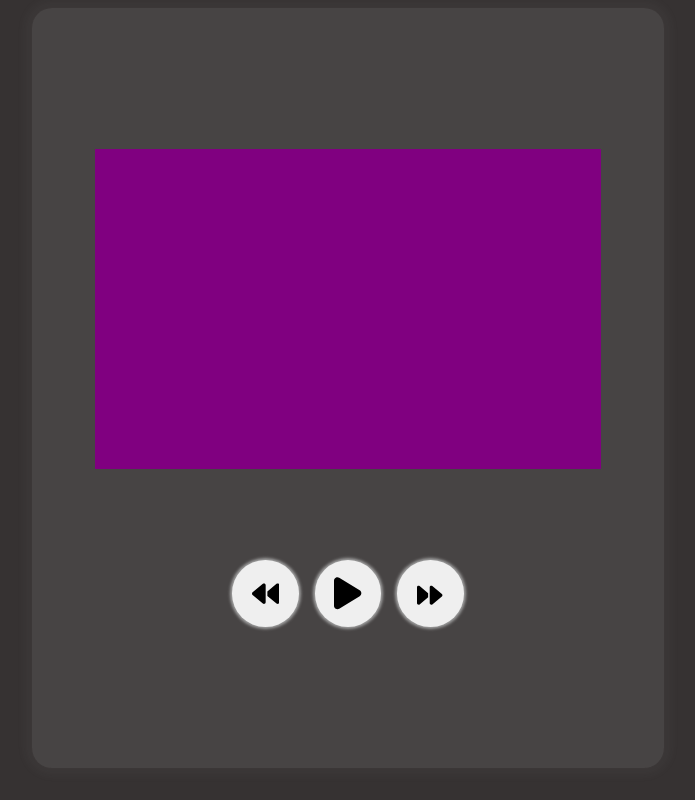
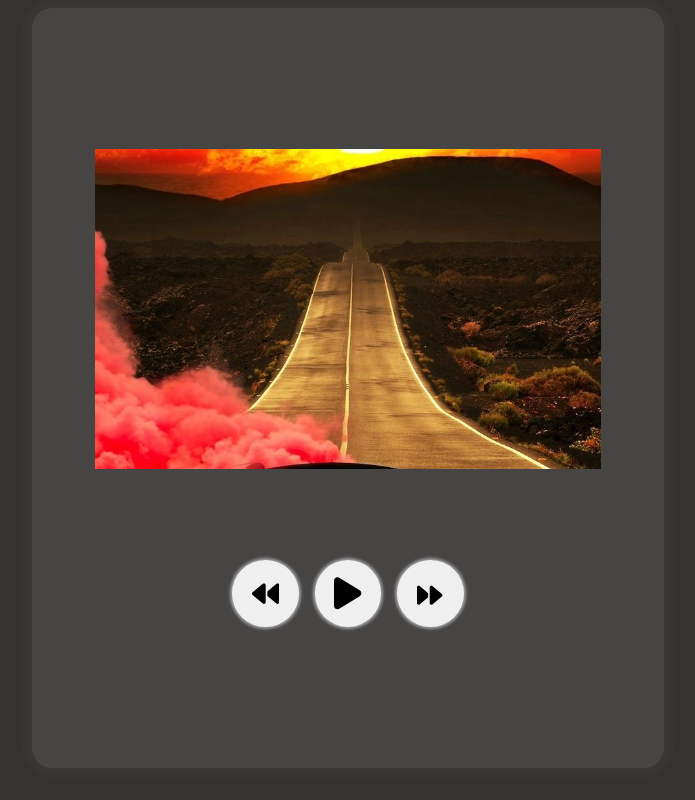
Before and after one commit to wazirwazir/My-Music-Player, a plain HTML site: page index.html in a window 1280 px wide. Both pictures are taken after a click on the button 722 px from the left and 593 px from the top of the page. Shown: the whole page, without its empty margins (292-987 px from the left). Drawn offline with Linux system fonts and the light colour scheme.

Commit message:
fixed the nextBtn

```diff
--- a/index.html
+++ b/index.html
@@ -9,7 +9,9 @@
 </head>
 <body>
     <main>
-        <div class="img-container"></div>
+        <div class="img-container">
+          <img src="scr/img/20230624_173024.jpg" alt="">
+        </div>
         <div class="controls">
             <marquee id="songTitle" behavior="" direction="leftt">Young Dumb & Broke - (Musicfire.in).mp3</marquee>
             <div class="currentAud"><audio id="audio"  src=".\scr\music\02 - Young Dumb & Broke - (Musicfire.in).mp3"></audio></div>
--- a/scr/index.js
+++ b/scr/index.js
@@ -6,7 +6,7 @@ let playsign = document.querySelector('.playsign')
 let pauseign = document.querySelector('.pausesign')
 let currenAud = document.querySelector('.currentAud')
 let songTitle = document.getElementById('songTitle')
-
+let musicImg = document.querySelector('img')
 
 playbtn.addEventListener('click', () => {
    if(audio.paused) {
@@ -22,28 +22,31 @@ playbtn.addEventListener('click', () => {
     playsign.classList.remove('hide')
     pauseign.classList.add('hide')
    }
-
-
 })
 
 let track = [
     {
+        image:'scr/img/20230703_155700.jpg',
         title: 'Freaky Friday (feat. Chris Brown)',
         file: 'scr/music/01 Freaky Friday (feat. Chris Brown).mp3'
     },
     {
+        image: 'scr/img/20230704_083855.jpg',
         title: 'Wizkid_-_Ojuelegba.mp3',
         file: 'scr/music/_Wizkid_-_Ojuelegba.mp3'
     },
     {
+        image: 'scr/img/20230709_090016.jpg',
         title: 'Jon_Bellion_He Is The Same.mp3',
         file: 'scr/music/01 He Is The Same.mp3'
     },
     {
+        image: 'scr/img/20230713_192243.jpg',
         title: 'Party-feat.-Gucci-Mane-Usher.mp3',
         file: 'scr/music/01-Party-feat.-Gucci-Mane-Usher.mp3'
     },
     {
+        image: 'scr/img/20230624_173024.jpg',
         title: 'Khalid_Young Dumb & Broke - (Musicfire.in).mp3',
         file: 'scr/music/02 - Young Dumb & Broke - (Musicfire.in).mp3'
     }
@@ -51,8 +54,9 @@ let track = [
 let currentIndex = 0
 function next()  {
     const currentSong = track[currentIndex]
+    musicImg.src = currentSong.image;
     songTitle.textContent = currentSong.title
-    audio.scr = currentSong.file;
+    audio.src = currentSong.file;
     currentIndex = (currentIndex + 1) % track.length;
     console.log(audio)
     audio.play()
--- a/style.css
+++ b/style.css
@@ -35,6 +35,11 @@ main {
     width: 80%;
     height: 20em;
 }
+.img-container img {
+    width: 100%;
+    height: 100%;
+    object-fit: cover;
+}
 .navigator {
     display: flex;
     justify-content: center;
```
Also changed, not shown: scr/img/20230624_173024.jpg (added), scr/img/20230703_155700.jpg (added), scr/img/20230704_083855.jpg (added), scr/img/20230709_090016.jpg (added), scr/img/20230713_192243.jpg (added).
